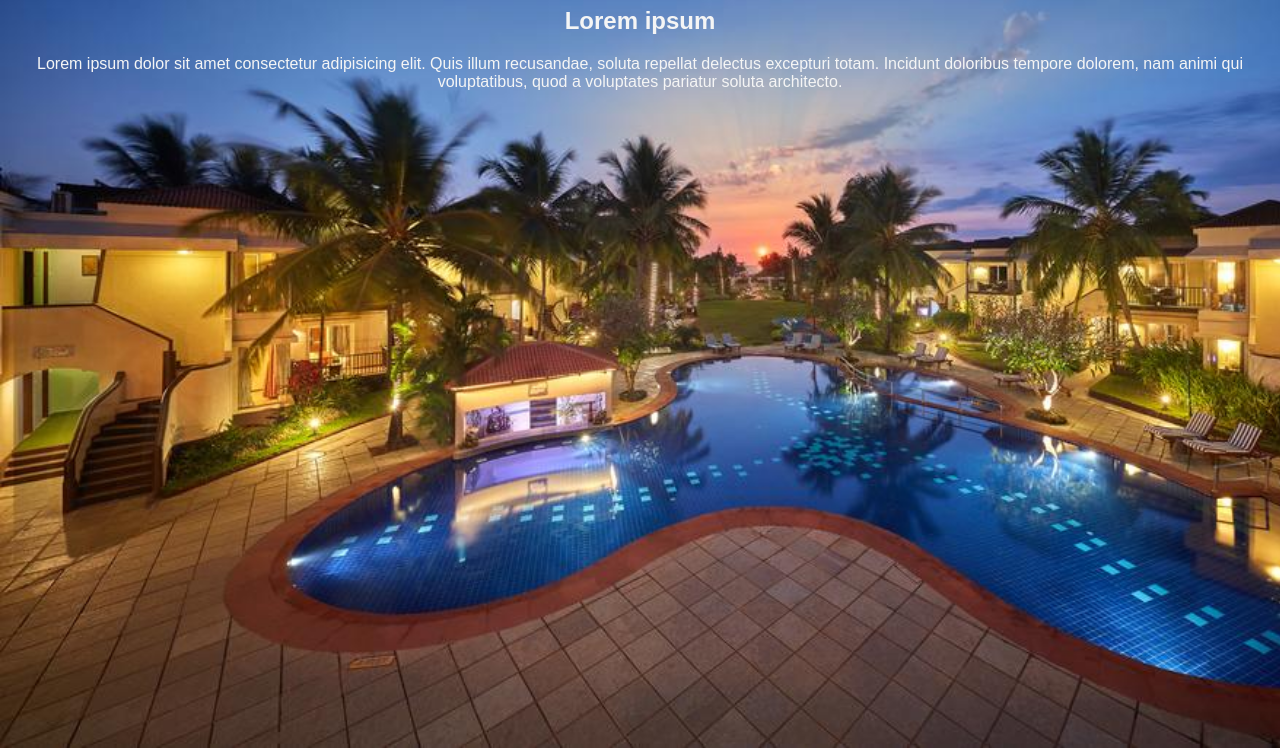
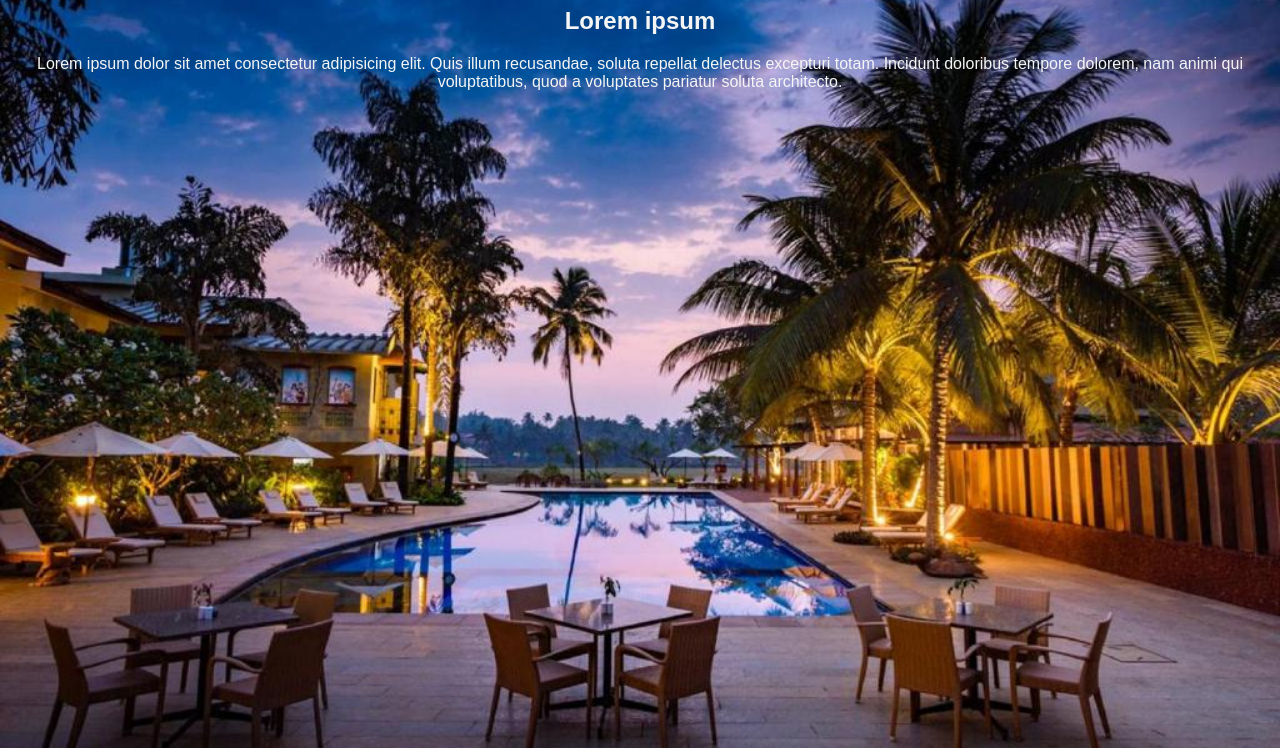
Before and after one commit to DerrickOdhiambo/Resort, a plain HTML site: page index.html in a window 1280 px wide. Shown: the part 73-821 px from the top of the page. Drawn offline with Linux system fonts and the light colour scheme.

Commit message:
add an image

```diff
--- a/CSS/styles.css
+++ b/CSS/styles.css
@@ -1,7 +1,7 @@
 body{
   padding: 0;
   margin: 0;
-  background-image: url(/images/resort1.jpg);
+  background-image: url(/images/resort3.jpg);
   background-repeat: no-repeat;
   background-size: cover;
   height: 100vh;
```
Also changed, not shown: images/resort3.jpg (added).
